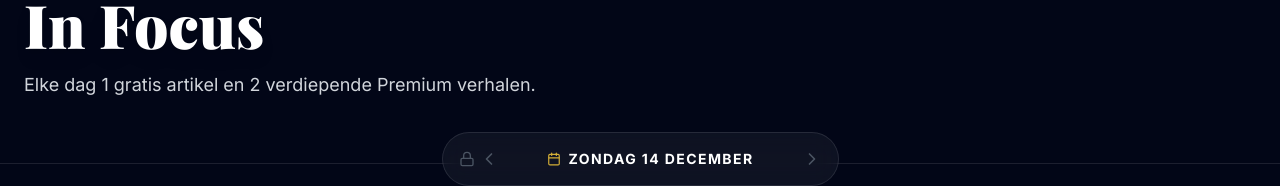
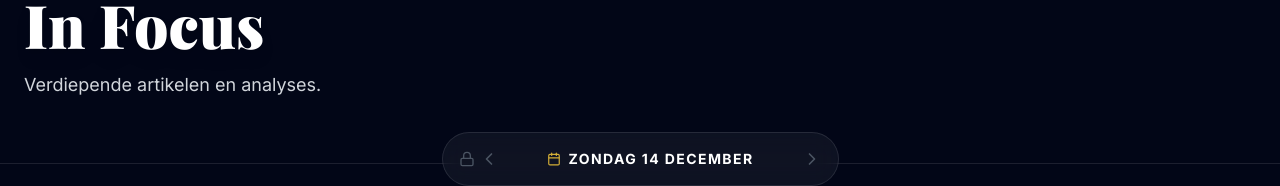
Before and after one commit to HerrMattie/museathuis, a Next.js app: page /focus in a window 1280 px wide. Shown: the part 214-400 px from the top of the page. Built offline with nearby package versions, Linux system fonts and the light colour scheme; no server answers; the database is empty; a web font is replaced by a local one.

Commit message:
Update page.tsx

```diff
--- a/app/focus/page.tsx
+++ b/app/focus/page.tsx
@@ -16,14 +16,21 @@ export default async function FocusPage({ searchParams }: { searchParams: { date
   const today = new Date().toISOString().split('T')[0];
   const selectedDate = searchParams.date || today;
 
-  // Level Logic
+  // 1. HAAL CRM TEKSTEN (De ontbrekende schakel!)
+  const { data: content } = await supabase
+    .from('site_content')
+    .select('*')
+    .in('key', ['focus_title', 'focus_subtitle']);
+  const texts = content?.reduce((acc: any, item: any) => ({ ...acc, [item.key]: item.content }), {}) || {};
+
+  // 2. LEVEL & ACCESS LOGIC
   const { count: actionCount } = await supabase.from('user_activity_logs').select('*', { count: 'exact', head: true }).eq('user_id', user?.id);
   const { count: favCount } = await supabase.from('favorites').select('*', { count: 'exact', head: true }).eq('user_id', user?.id);
   const xp = ((actionCount || 0) * 15) + ((favCount || 0) * 50);
   const { level } = getLevel(xp);
   const access = getHistoryAccess(level);
 
-  // Haal artikelen
+  // 3. ARTIKELEN OPHALEN
   const { data: articles } = await supabase.from('focus_items').select('*').eq('status', 'published').limit(10);
 
   let dailyFocus = articles || [];
@@ -33,7 +40,7 @@ export default async function FocusPage({ searchParams }: { searchParams: { date
       dailyFocus = dailyFocus.slice(start, start + 3);
   }
 
-  // Sorteer: Index 0 = Gratis
+  // Sorteer: Gratis op plek 1
   if (dailyFocus.length > 0) {
       const freeIndex = dailyFocus.findIndex(a => !a.is_premium);
       if (freeIndex > 0) {
@@ -44,7 +51,11 @@ export default async function FocusPage({ searchParams }: { searchParams: { date
 
   return (
     <div className="min-h-screen bg-midnight-950 text-white">
-      <PageHeader title="In Focus" subtitle="Elke dag 1 gratis artikel en 2 verdiepende Premium verhalen." />
+      {/* GEBRUIK HIER DE VARIABELEN UIT JE DATABASE */}
+      <PageHeader
+        title={texts.focus_title || "In Focus"}
+        subtitle={texts.focus_subtitle || "Verdiepende artikelen en analyses."}
+      />
 
       <div className="max-w-7xl mx-auto px-6 pb-20 -mt-20 relative z-20">
         <DateNavigator basePath="/focus" currentDate={selectedDate} maxBack={access.days} mode="day" />
@@ -65,6 +76,10 @@ export default async function FocusPage({ searchParams }: { searchParams: { date
                                     <div className="w-full h-full flex items-center justify-center bg-white/5"><FileText size={48} className="opacity-20"/></div>
                                 )}
 
+                                {/* Overlay Gradient */}
+                                <div className="absolute inset-0 bg-gradient-to-t from-midnight-900/80 to-transparent opacity-60"></div>
+
+                                {/* Label */}
                                 <div className={`absolute top-4 left-4 px-3 py-1 rounded text-[10px] font-bold uppercase tracking-widest border border-white/10 shadow-lg ${isContentPremium ? 'bg-black/80 text-white' : 'bg-museum-gold text-black'}`}>
                                     {isContentPremium ? (
                                         <span className="flex items-center gap-1">{isLocked ? <Lock size={10}/> : <Crown size={10}/>} Premium</span>
```
